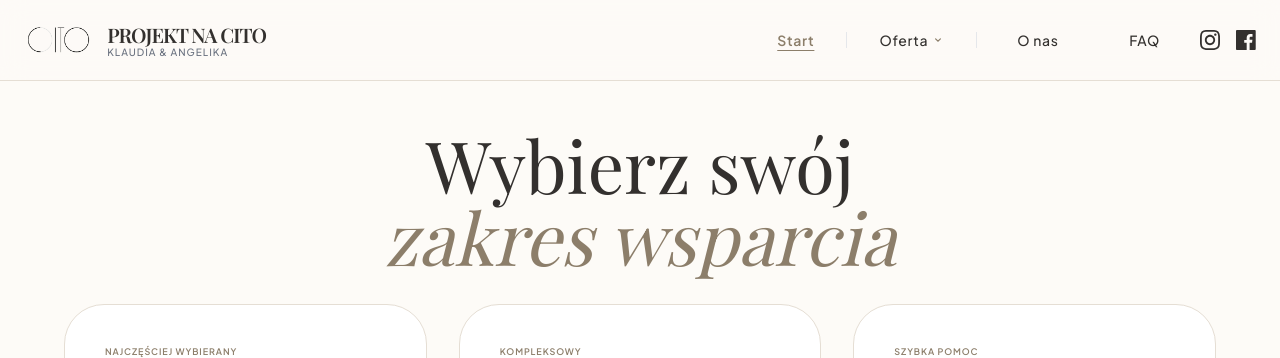
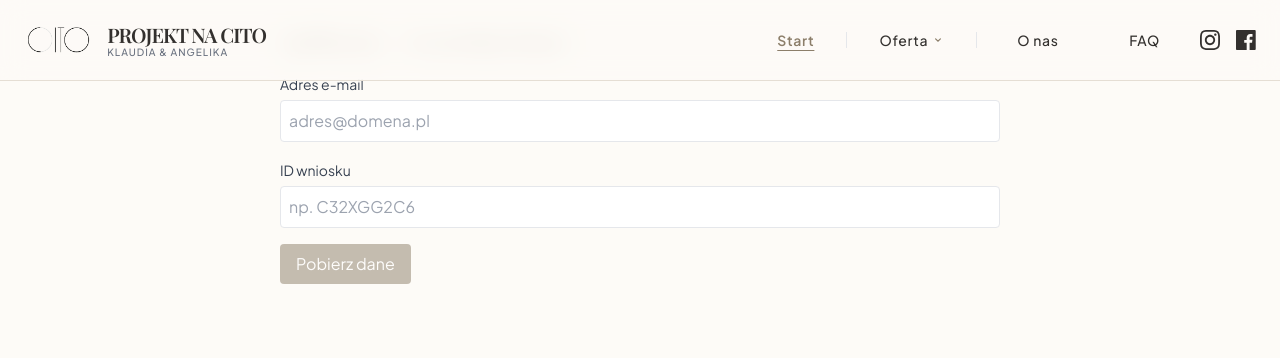
Before and after one commit to lukaszkotowski-git/projektnacito, a React (Vite) app in the folder react-app/: page /application in a window 1280 px wide. Before the commit this address led to /. Shown: the top 358 px of the page. Built offline with nearby package versions, Linux system fonts and the light colour scheme; no server answers; a web font is replaced by a local one.

Commit message:
feat: add /application page to fetch n8n webhook

```diff
--- a/react-app/src/App.tsx
+++ b/react-app/src/App.tsx
@@ -3,6 +3,8 @@ import { AppProvider, useAppContext } from './context/AppContext'
 import { NotificationProvider } from './components/notifications'
 import { Navigation, MainView, OfferOverview, CitoConfigurator, PremiumConfigurator, ConsultConfigurator, FinalStep, ONas, Realizacje, Faq } from './components'
 import SubmissionSuccess from './components/SubmissionSuccess'
+import React from 'react'
+const Application = React.lazy(() => import('./pages/Application'))
 import { useEffect } from 'react'
 import { Routes, Route, Navigate, useLocation } from 'react-router-dom'
 
@@ -33,7 +35,8 @@ function AppContent() {
             <Route path="/final" element={<FinalStep />} />
             <Route path="/about" element={<ONas />} />
             <Route path="/realizacje" element={<Realizacje />} />
-<Route path="/faq" element={<Faq />} />
+            <Route path="/faq" element={<Faq />} />
+            <Route path="/application" element={<React.Suspense><Application /></React.Suspense>} />
             {/* legacy view-based fallback removed; RouteSync keeps internal view in sync */}
             <Route path="*" element={<Navigate to="/" replace />} />
           </Routes>
--- /dev/null
+++ b/react-app/src/pages/Application.tsx
@@ -0,0 +1,76 @@
+import { useState } from 'react'
+
+export default function Application() {
+  const [email, setEmail] = useState('')
+  const [id, setId] = useState('')
+  const [loading, setLoading] = useState(false)
+  const [error, setError] = useState<string | null>(null)
+  const [result, setResult] = useState<any>(null)
+
+  const handleFetch = async () => {
+    setError(null)
+    setResult(null)
+    setLoading(true)
+    try {
+      const params = new URLSearchParams({ id, email })
+      const url = `https://n8n.projektnacito.com.pl/webhook-test/application?${params.toString()}`
+      const res = await fetch(url, { headers: { Accept: 'application/json' } })
+      if (!res.ok) throw new Error(`HTTP ${res.status}`)
+      const data = await res.json()
+      setResult(data)
+    } catch (err: any) {
+      setError(err?.message || String(err))
+    } finally {
+      setLoading(false)
+    }
+  }
+
+  return (
+    <div className="max-w-3xl mx-auto p-6">
+      <h1 className="text-2xl font-serif text-[#8C7E6A] mb-4">Aplikacja — wyszukaj dane</h1>
+
+      <div className="space-y-4">
+        <label className="block">
+          <span className="text-sm text-gray-700">Adres e-mail</span>
+          <input
+            type="email"
+            value={email}
+            onChange={(e) => setEmail(e.target.value)}
+            className="mt-1 block w-full rounded border border-gray-200 p-2"
+            placeholder="adres@domena.pl"
+          />
+        </label>
+
+        <label className="block">
+          <span className="text-sm text-gray-700">ID wniosku</span>
+          <input
+            type="text"
+            value={id}
+            onChange={(e) => setId(e.target.value)}
+            className="mt-1 block w-full rounded border border-gray-200 p-2"
+            placeholder="np. C32XGG2C6"
+          />
+        </label>
+
+        <div>
+          <button
+            onClick={handleFetch}
+            disabled={loading || !id || !email}
+            className="px-4 py-2 bg-[#8C7E6A] text-white rounded disabled:opacity-50"
+          >
+            {loading ? 'Ładowanie...' : 'Pobierz dane'}
+          </button>
+        </div>
+
+        {error && <div className="text-red-600">Błąd: {error}</div>}
+
+        {result && (
+          <div className="mt-4 bg-white p-4 border rounded">
+            <h2 className="font-medium mb-2">Wynik</h2>
+            <pre className="text-sm overflow-auto max-h-96">{JSON.stringify(result, null, 2)}</pre>
+          </div>
+        )}
+      </div>
+    </div>
+  )
+}
```
